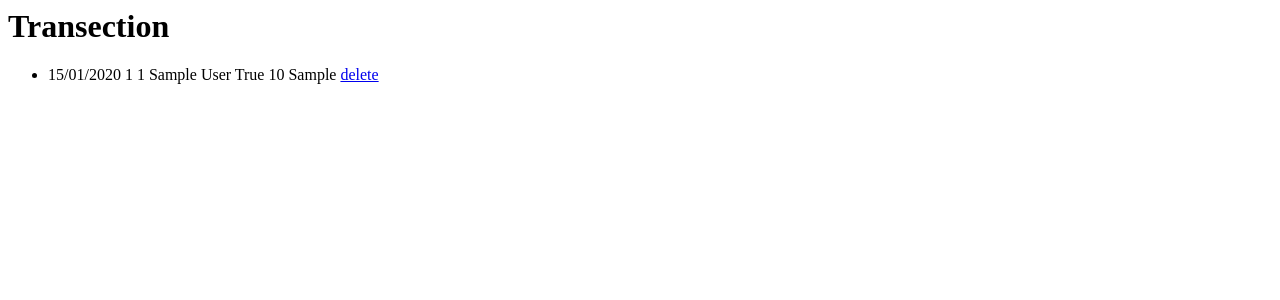
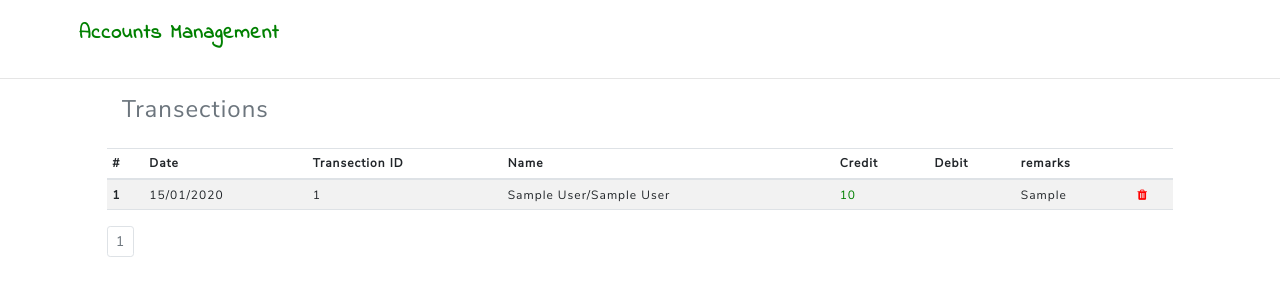
Before and after one commit to dilipj17/dairy-webstie, a Django app: page /pay/view/ in a window 1280 px wide. Shown: the top 300 px of the page. Run offline with Django 3.2, Linux system fonts and the light colour scheme; tables that the repository leaves empty hold one stand-in row (values such as "Sample post"); some libraries are stand-ins or nearby versions.

Commit message:
transection list view is done

```diff
--- a/payment/templates/view_transections.html
+++ b/payment/templates/view_transections.html
@@ -1,8 +1,91 @@
-<h1>Transection</h1>
-<ul>
-{% for trans in object_list %}
-    <li>{{trans.date}} {{trans.trans_id}} {{trans.customer}} {{trans.credit}} {{trans.amount}} {{trans.remarks}} <a href="{%url 'payment:delete' trans.id%}">delete</a></li>
-{% empty %}
-  <li>No Transection yet.</li>
-{% endfor %}
-</ul>
+{% extends 'base_templates/base.html'%}
+{%block title%} Bill Reports {%endblock%}
+{%block content%}
+<style media="screen">
+.table td, .table th {
+  padding: 0.35rem;
+  vertical-align: top;
+  border-top: 1px solid #dee2e6;
+}
+</style>
+<hr>
+  <div class="container-fluid">
+    <div class="row">
+      <div class="col-sm-1"></div>
+      <div class="col-sm-10">
+        <div class="row mb-3">
+          <div class="col-sm-4 text-muted"><h4> Transections </h4></div>
+          <div class="col-sm-4"></div>
+        </div>
+        <div class="row">
+          <table class="table table-striped border-bottom" style="font-size:12px;">
+            <thead>
+              <tr>
+                <th scope="col">#</th>
+                <th scope="col">Date</th>
+                <th scope="col">Transection ID</th>
+                <th scope="col">Name</th>
+                <th scope="col">Credit</th>
+                <th scope="col">Debit</th>
+                <th scope="col">remarks</th>
+                <th scope="col"></th>
+              </tr>
+            </thead>
+            <tbody>
+              {% for trans in object_list %}
+              <tr>
+                <th scope="row">{{forloop.counter}}</th>
+                    <td>{{ trans.date }}</td>
+                    <td>{{ trans.trans_id }} </td>
+                    <td>{{trans.customer.name}}/{{trans.customer.father_or_husband_name}}</td>
+                    {%if trans.credit %}
+                      <td style="color:green;">{{trans.amount}}</td>
+                      <td></td>
+                    {%else%}
+                      <td></td>
+                      <td class="text-danger">{{trans.amount}}</td>
+                    {%endif%}
+                    <td>{{trans.remarks}}</td>
+                    <td><span><i class="fa fa-trash" style="color:red" id='trans-{{trans.id}}' onclick="openform({{trans.id}})" data-url="{%url 'payment:delete' trans.id%}"></i></span></td>
+                  </tr>
+              {% empty %}
+                  <tr>No Transections yet.</tr>
+              {% endfor %}
+            </tbody>
+          </table>
+        </div>
+        <div class="row">
+          <nav aria-label="...">
+            <ul class="pagination pagination-sm">
+              {% for item in "x"|ljust:object_list.paginator.num_pages %}
+                {%if forloop.counter == object_list.number %}
+                  <li class="page-item disabled">
+                    <a class="page-link" href="?page={{forloop.counter}}" tabindex="-1">{{forloop.counter}}</a>
+                  </li>
+                {%else%}
+                  <li class="page-item"><a class="page-link" href="?page={{forloop.counter}}">{{forloop.counter}}</a></li>
+                {%endif%}
+              {% endfor %}
+            </ul>
+          </nav>
+        </div>
+      </div>
+      <div class="col-sm-1"></div>
+    </div>
+  </div>
+{%endblock%}
+{%block script%}
+<script type="text/javascript">
+  function openform(id){
+    console.log('kuchh');
+    console.log(id);
+    url = document.getElementById('trans-'+id).dataset.url
+    newwindow = window.open(url,"Form","width=400,height=300,left=400,top=200");
+    newwindow.loadData()
+  }
+
+  function loadData(){
+    window.location.reload();
+  }
+</script>
+{%endblock%}
--- a/payment/views.py
+++ b/payment/views.py
@@ -6,6 +6,10 @@ from customer.models import Customer
 from django.http import JsonResponse,HttpResponse
 from django.core import serializers
 import json
+from django.core.paginator import Paginator
+from django.core.paginator import EmptyPage
+from django.core.paginator import PageNotAnInteger
+
 
 class AddTransection(CreateView):
     model = Transections
@@ -16,11 +20,27 @@ class AddTransection(CreateView):
 class ViewTransection(ListView):
     model = Transections
     template_name = 'view_transections.html'
+    paginate_by = 10
+
+    def get_context_data(self, **kwargs):
+        context = super(ViewTransection, self).get_context_data(**kwargs)
+        query = Transections.objects.all()
+        paginator = Paginator(query, self.paginate_by)
+        page = self.request.GET.get('page')
+        try:
+            file_exams = paginator.page(page)
+        except PageNotAnInteger:
+            file_exams = paginator.page(1)
+        except EmptyPage:
+            file_exams = paginator.page(paginator.num_pages)
+
+        context['object_list'] = file_exams
+        return context
 
 class DeleteTransection(DeleteView):
     model = Transections
     template_name = 'delete_transection.html'
-    success_url = reverse_lazy('payment:view')
+    success_url = reverse_lazy('item:blank')
 
 def giveBalance(request):
     if request.method == "GET":
```
